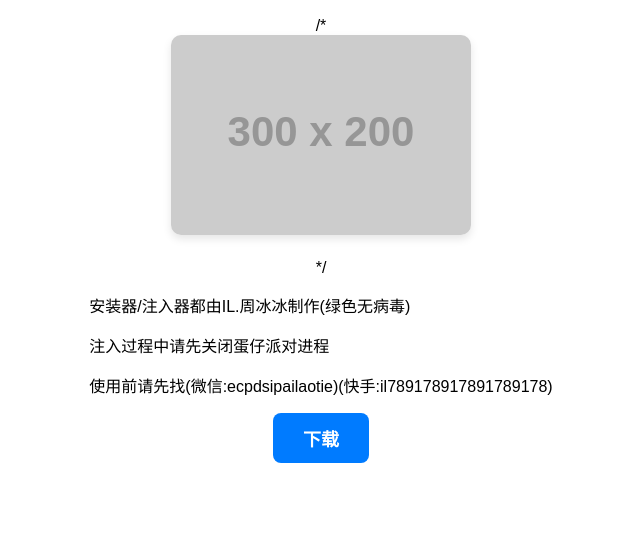
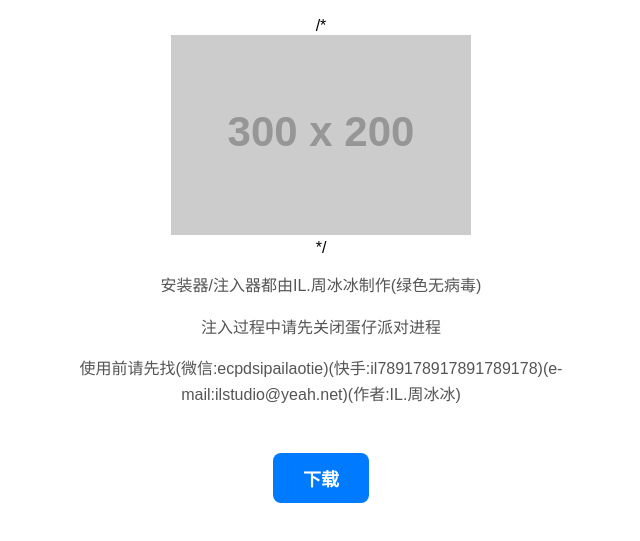
Before and after one commit to ecpIL/nova, a plain HTML site: page index.html in a window 1280 px wide. Shown: the part 119-660 px from the top of the page, without its empty margins (319-959 px from the left). Drawn offline with Linux system fonts and the light colour scheme; placeholder pictures from the web are drawn by us.

Commit message:
Update index.html

```diff
--- a/index.html
+++ b/index.html
@@ -24,19 +24,8 @@
             letter-spacing: 2px;
         }
 
-        /* 图片容器样式 */
-        .image-container {
-            margin-bottom: 20px;
-        }
 
-        /*/* 图片样式 */
-        .image-container img {
-            max-width: 300px;
-            height: auto;
-            border-radius: 10px;
-            box-shadow: 0 4px 8px rgba(0,0,0,0.1);
-        }
-        */
+
 
         /* 文本区域样式 */
         .content-area {
@@ -84,7 +73,7 @@
     <div class="content-area">
         <p>安装器/注入器都由IL.周冰冰制作(绿色无病毒)</p>
         <p>注入过程中请先关闭蛋仔派对进程</p>
-        <p>使用前请先找(微信:ecpdsipailaotie)(快手:il789178917891789178)</p>
+        <p>使用前请先找(微信:ecpdsipailaotie)(快手:il789178917891789178)(e-mail:ilstudio@yeah.net)(作者:IL.周冰冰)</p>
     </div>
 
     <!-- 4. 蓝色按钮 -->
```
